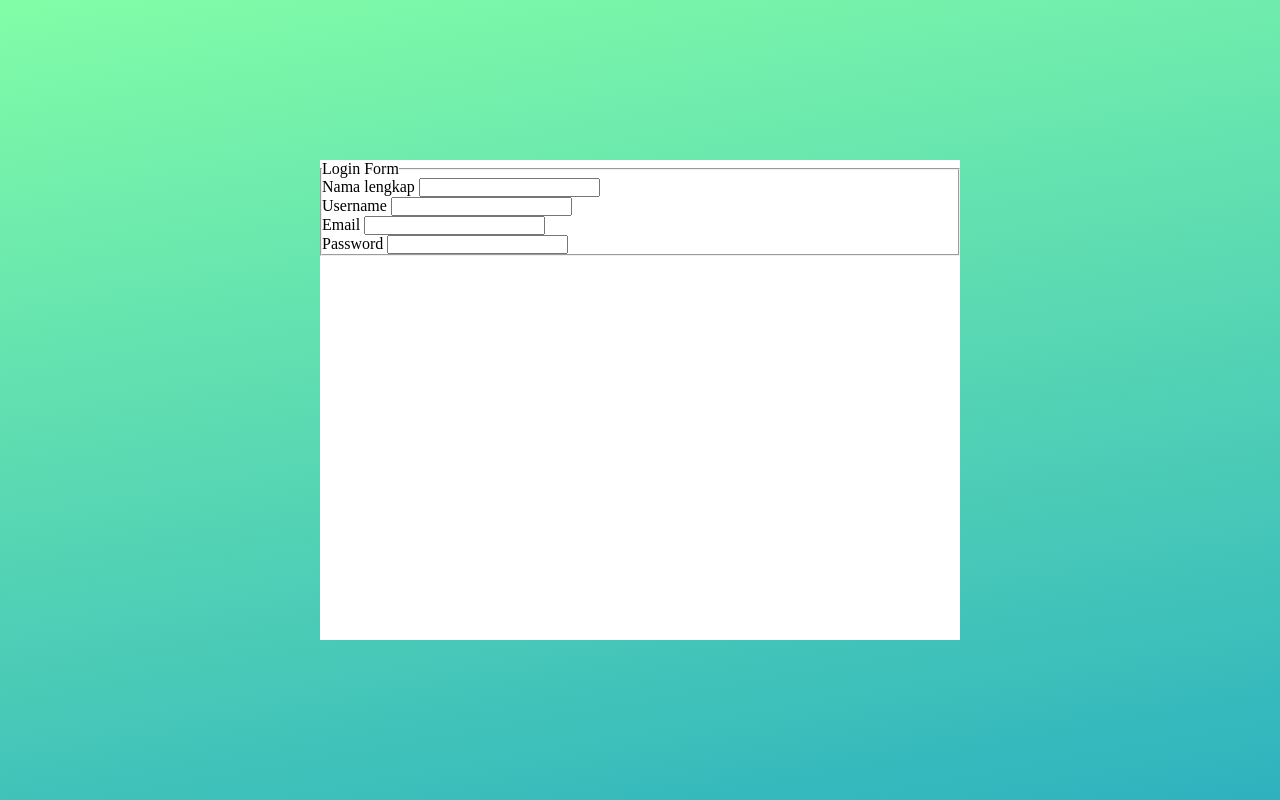
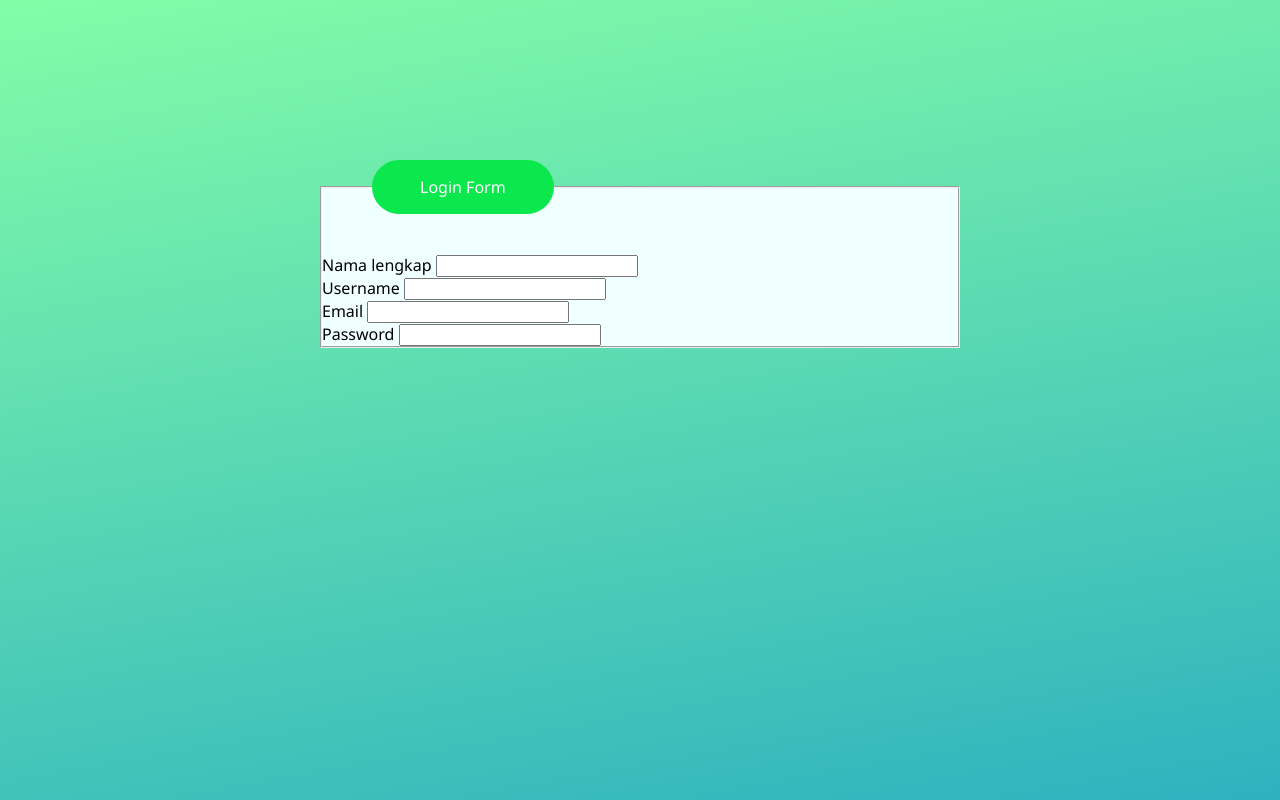
Before and after one commit to irzafai/Belajar-aja, a plain HTML site: page Form.html in a window 1280 px wide. Drawn offline with Linux system fonts and the light colour scheme.

Commit message:
mulai serius

```diff
--- a/Form.html
+++ b/Form.html
@@ -9,6 +9,7 @@
         * {
             padding: 0;
             margin: 0;
+            font-family: 'Segoe UI', Tahoma, Geneva, Verdana, sans-serif;
         }
 
         body {
@@ -25,7 +26,29 @@
         .container {
             width: 50%;
             height: 60%;
-            background: #fff;
+            /* background: #fff; */
+            border-radius: 30px;
+        }
+
+        fieldset {
+            background-color: #f0ffff;
+        }
+
+        legend {
+            background-color: #0be84d;
+            padding: 16px 48px;
+            border-radius: 100px;
+            color: white;
+            margin-left: 50px;
+            margin-bottom: 40px;
+        }
+
+        .form-group {
+            width: 100%;
+            display: flex;
+            flex-direction: column;
+            padding: 10px;
+            box-sizing: border-box;
         }
 
         /* animasi gradient */
@@ -65,13 +88,16 @@
                 <div class="from-group">
                     <Label>Nama lengkap</Label>
                     <input required type="text">
-                </div> <div class="from-group">
+                </div>
+                <div class="from-group">
                     <Label>Username</Label>
                     <input required type="text">
-                </div> <div class="from-group">
+                </div>
+                <div class="from-group">
                     <Label>Email</Label>
                     <input required type="text">
-                </div> <div class="from-group">
+                </div>
+                <div class="from-group">
                     <Label>Password</Label>
                     <input required type="text">
                 </div>
```
